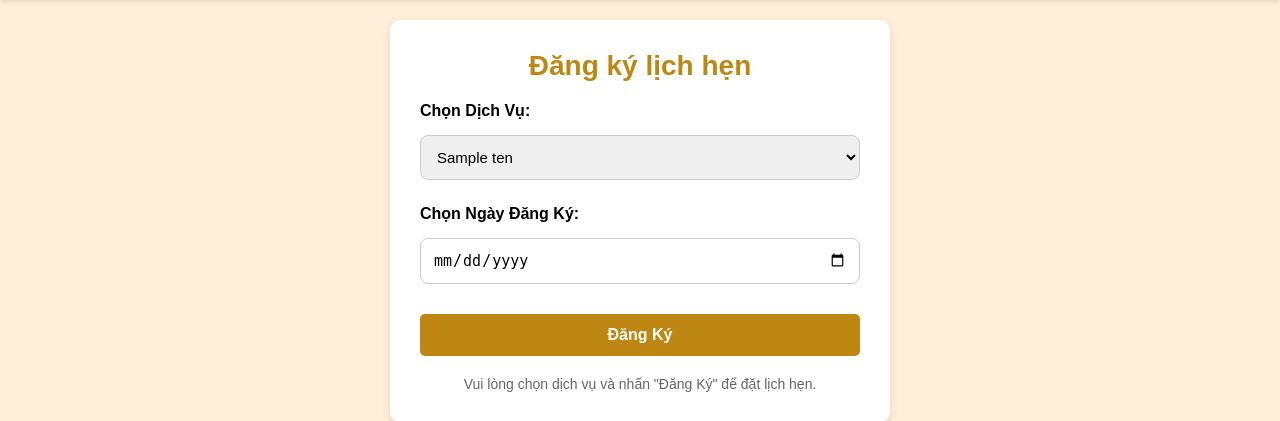
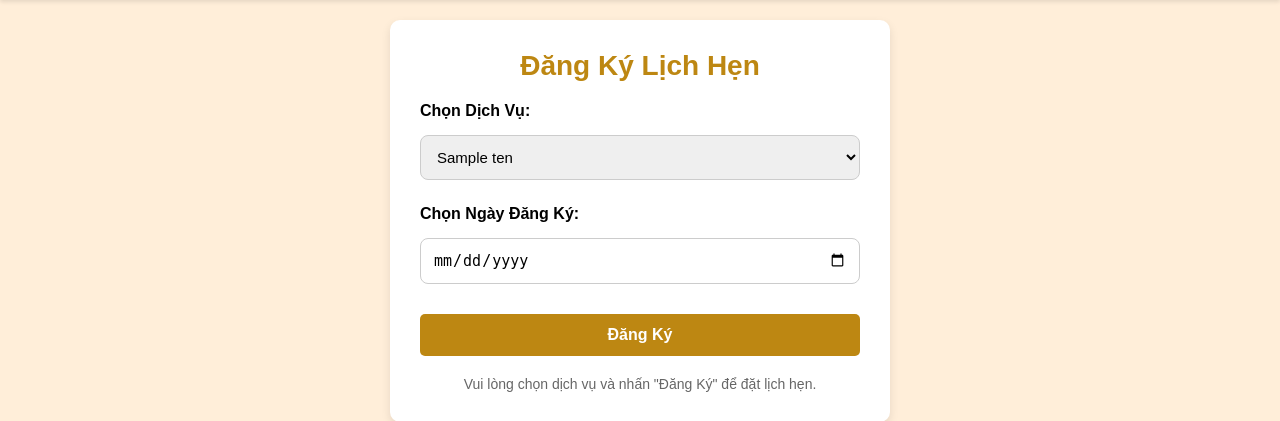
Before and after one commit to kiimduyenn/duannhom, a Django app: template DIVA/templates/lich_hen/dang_ky_lich_hen.html in a window 1280 px wide. Shown: the part 75-496 px from the top of the page. Run offline with Django 3.2, Linux system fonts and the light colour scheme; the template is opened without the code that fills it: most values are stand-ins (such as "Sample title", 1, 10 or a date in 2020).

Commit message:
kd final

```diff
--- a/DIVA/templates/lich_hen/dang_ky_lich_hen.html
+++ b/DIVA/templates/lich_hen/dang_ky_lich_hen.html
@@ -11,7 +11,7 @@
 </div>
 <div class="form-wrapper">
     <div class="form-container">
-        <h1 class="form-title">Đăng ký lịch hẹn</h1>
+        <h1 class="form-title">Đăng Ký Lịch Hẹn</h1>
         <form method="post">
             {% csrf_token %}
 
```
